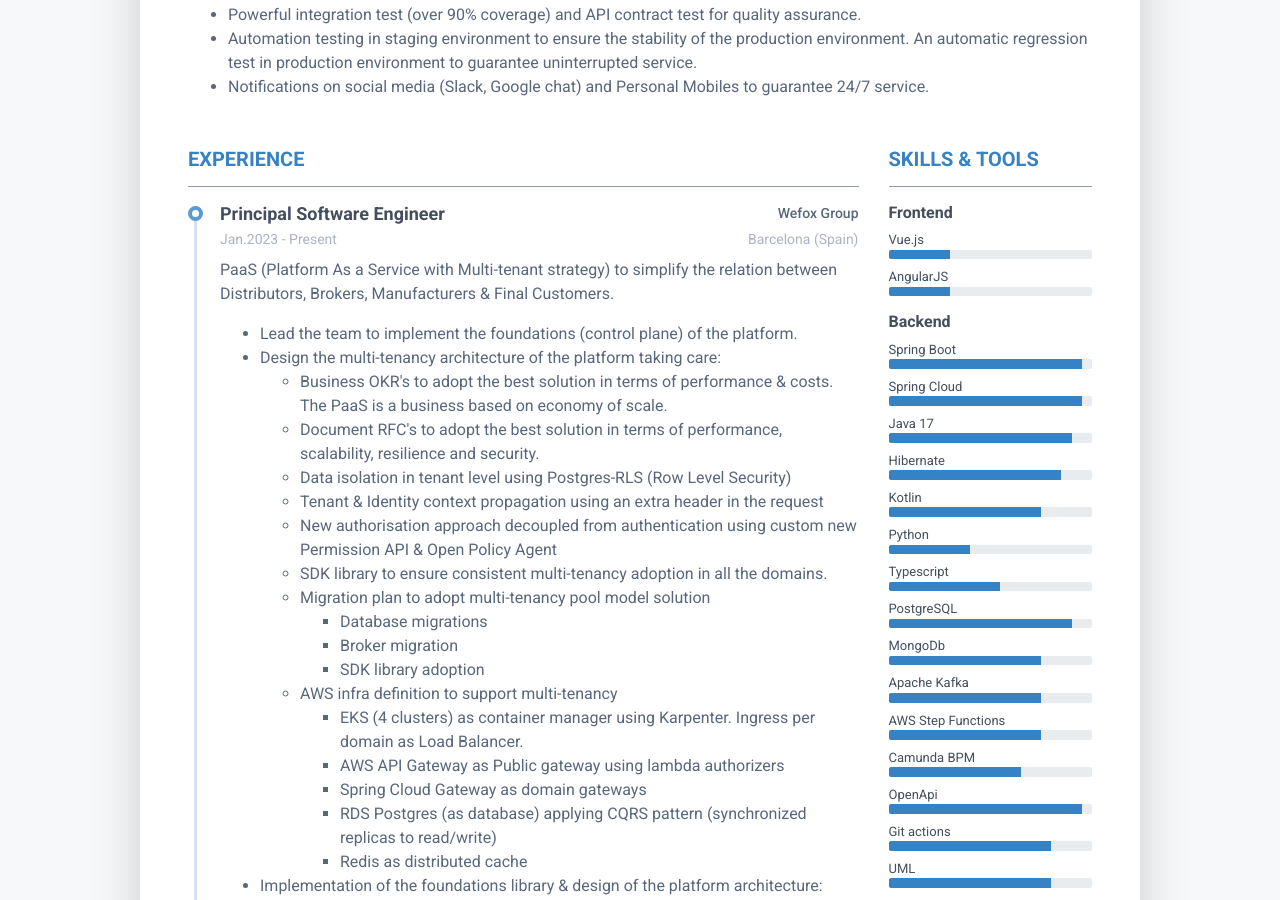
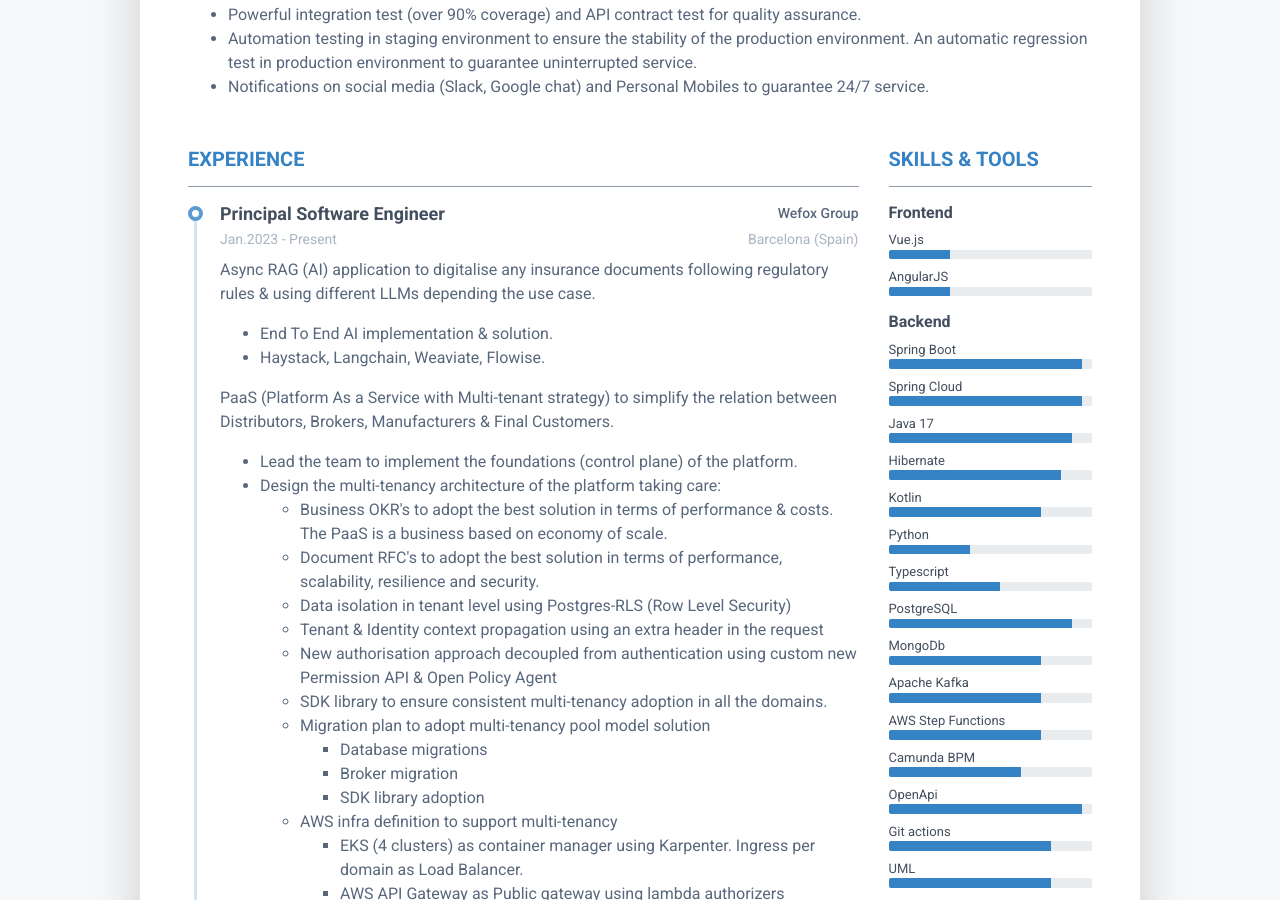
Before and after one commit to avall/avall.github.io, a Jekyll site: the page built from index.html, in a window 1280 px wide and 900 px high, scrolled down 623 px. Built offline with Jekyll 4.4.1, drawn with Linux system fonts in a browser that asks for light colours; nearby versions of some CDN libraries.

Commit message:
. AI project

```diff
--- a/_data/data.yml
+++ b/_data/data.yml
@@ -40,6 +40,10 @@ history:
       location: Barcelona (Spain)
       time: Jan.2023 - Present
       description: |
+        Async RAG (AI)  application to digitalise any insurance documents following regulatory rules & using different LLMs depending the use case.
+        * End To End AI implementation & solution.
+        * Haystack, Langchain, Weaviate, Flowise.
+
         PaaS (Platform As a Service with Multi-tenant strategy) to simplify the relation between
         Distributors, Brokers, Manufacturers & Final Customers.
 
```
